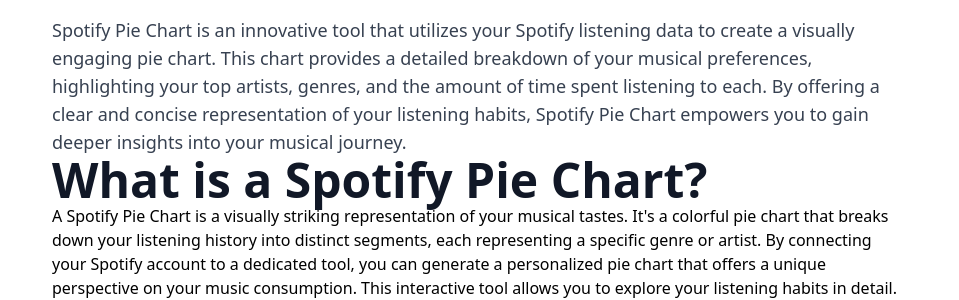
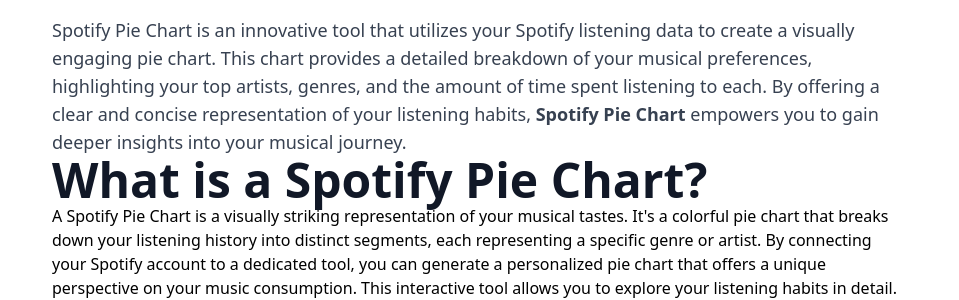
Before and after one commit to TodayMediaHub/todaymediahub.github.io, a Jekyll site: the page built from index.markdown, in a window 1280 px wide and 900 px high. Shown: the part 249-549 px from the top of the window, without its empty margins (160-1119 px from the left). Built offline with Jekyll 4.4.1, drawn with Linux system fonts in a browser that asks for light colours.

```diff
--- a/_layouts/home.html
+++ b/_layouts/home.html
@@ -15,7 +15,7 @@ layout: "default"
         Spotify Pie Chart: Your Spotify Stats, Visually
       </h1>
       <p class="mt-6 mb-0 text-lg text-gray-700">
-        Spotify Pie Chart is an innovative tool that utilizes your Spotify listening data to create a visually engaging pie chart. This chart provides a detailed breakdown of your musical preferences, highlighting your top artists, genres, and the amount of time spent listening to each. By offering a clear and concise representation of your listening habits, Spotify Pie Chart empowers you to gain deeper insights into your musical journey.
+        Spotify Pie Chart is an innovative tool that utilizes your Spotify listening data to create a visually engaging pie chart. This chart provides a detailed breakdown of your musical preferences, highlighting your top artists, genres, and the amount of time spent listening to each. By offering a clear and concise representation of your listening habits, <a href="https://spotifypiechart.github.io/"><b>Spotify Pie Chart</b></a> empowers you to gain deeper insights into your musical journey.
       </p>
       <h2 class="text-4xl font-black text-gray-900 sm:text-5xl">What is a Spotify Pie Chart?</h2>
       A Spotify Pie Chart is a visually striking representation of your musical tastes. It's a colorful pie chart that breaks down your listening history into distinct segments, each representing a specific genre or artist. By connecting your Spotify account to a dedicated tool, you can generate a personalized pie chart that offers a unique perspective on your music consumption.
```
